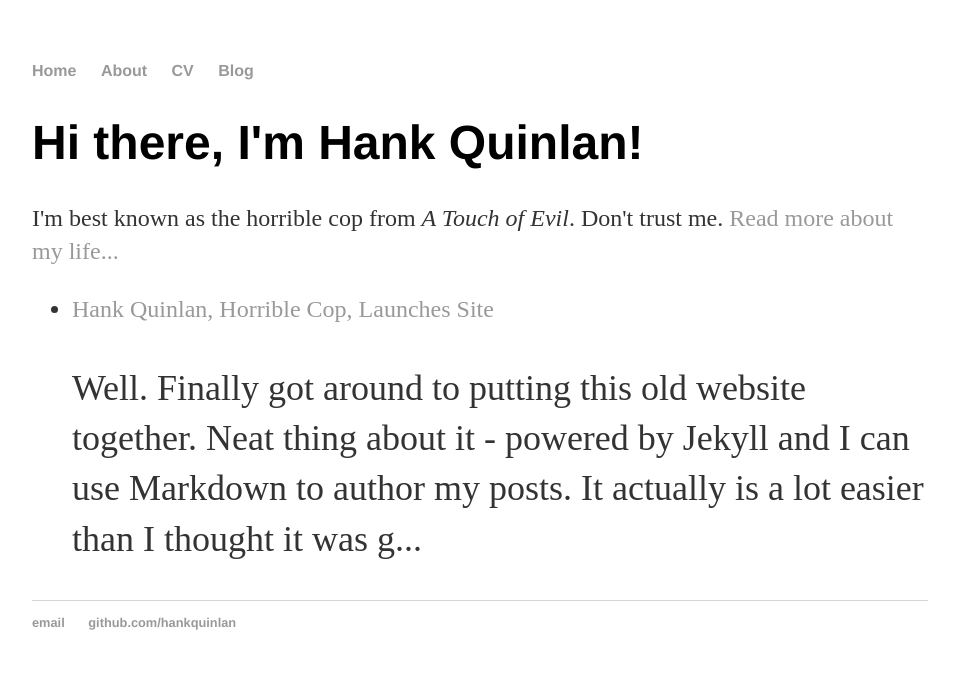
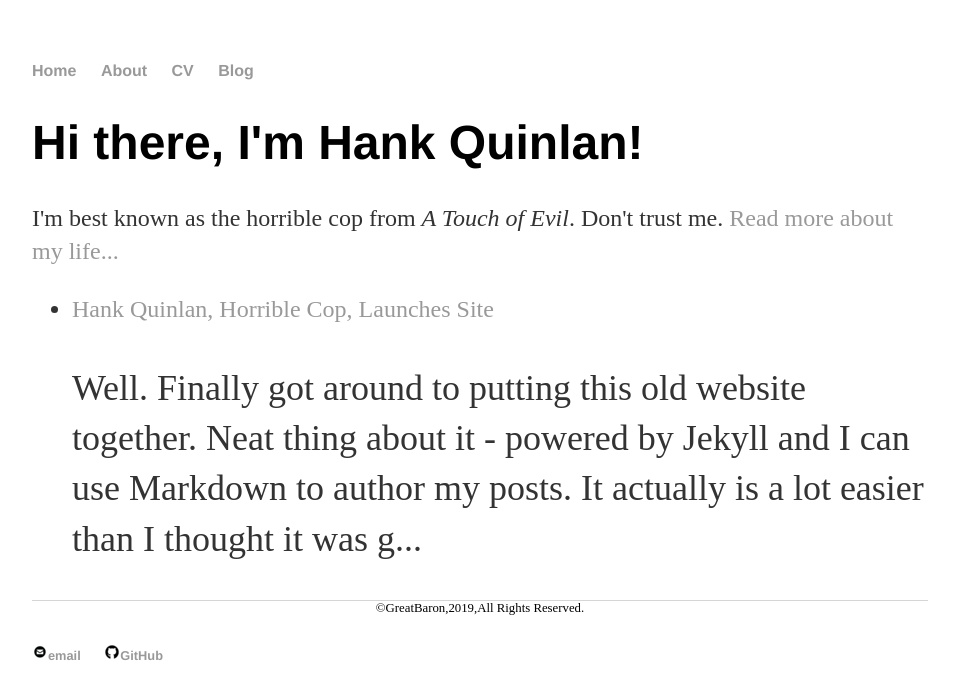
Before and after one commit to FameAndFarm/AndrewImalion.github.io, a Jekyll site: the page built from index.html, in a window 1280 px wide. Shown: the top 699 px of the page, without its empty margins (160-1119 px from the left). Built offline with Jekyll 4.4.1, drawn with Linux system fonts in a browser that asks for light colours.

Commit message:
Update default.html

```diff
--- a/_layouts/default.html
+++ b/_layouts/default.html
@@ -4,7 +4,7 @@
     <title>{{ page.title }}</title>
 
     <link rel="stylesheet" type="text/css" href="/css/main.css">
-
+    <link rel="shortcut icon" href="{{ site.url }}/img/favicon.ico">
   </head>
 
 
@@ -24,9 +24,10 @@
 </div>
 
   <footer>
+      <div class="copyrightlines" style="text-align: center;">©GreatBaron,2019,All Rights Reserved.</div><br/>
    <ul>
-   <li><a href="mailto:hankquinlanhub@gmail.com">email</a></li>
-   <li><a href="https://github.com/hankquinlan">github.com/hankquinlan</a></li>
+   <li><a href=#><img src="{{ site.url }}/img/minicon-email_16px.png">email</a></li>
+   <li><a href="https://github.com/AndrewImalion"><img src="{{ site.url }}/img/minicon-GitHub_16px.png">GitHub</a></li>
    </ul>
   </footer>
   </body>
```
